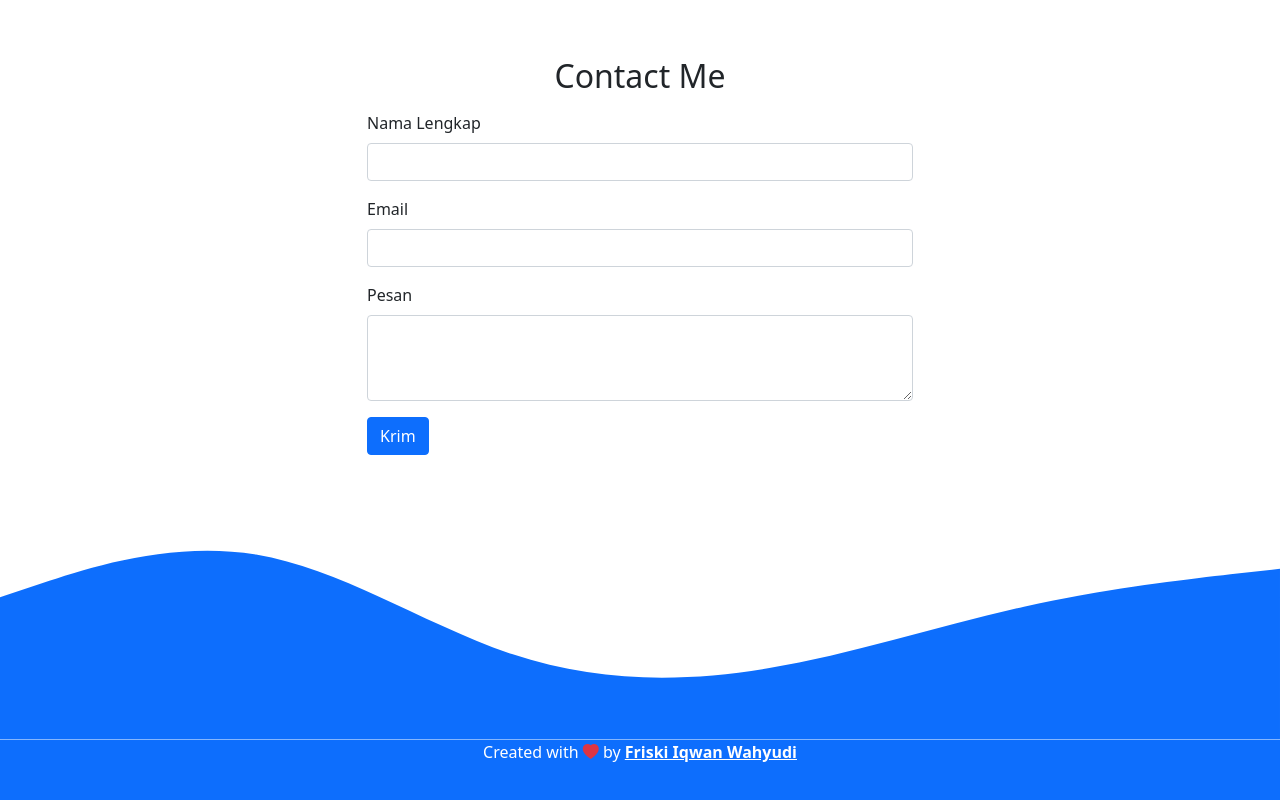
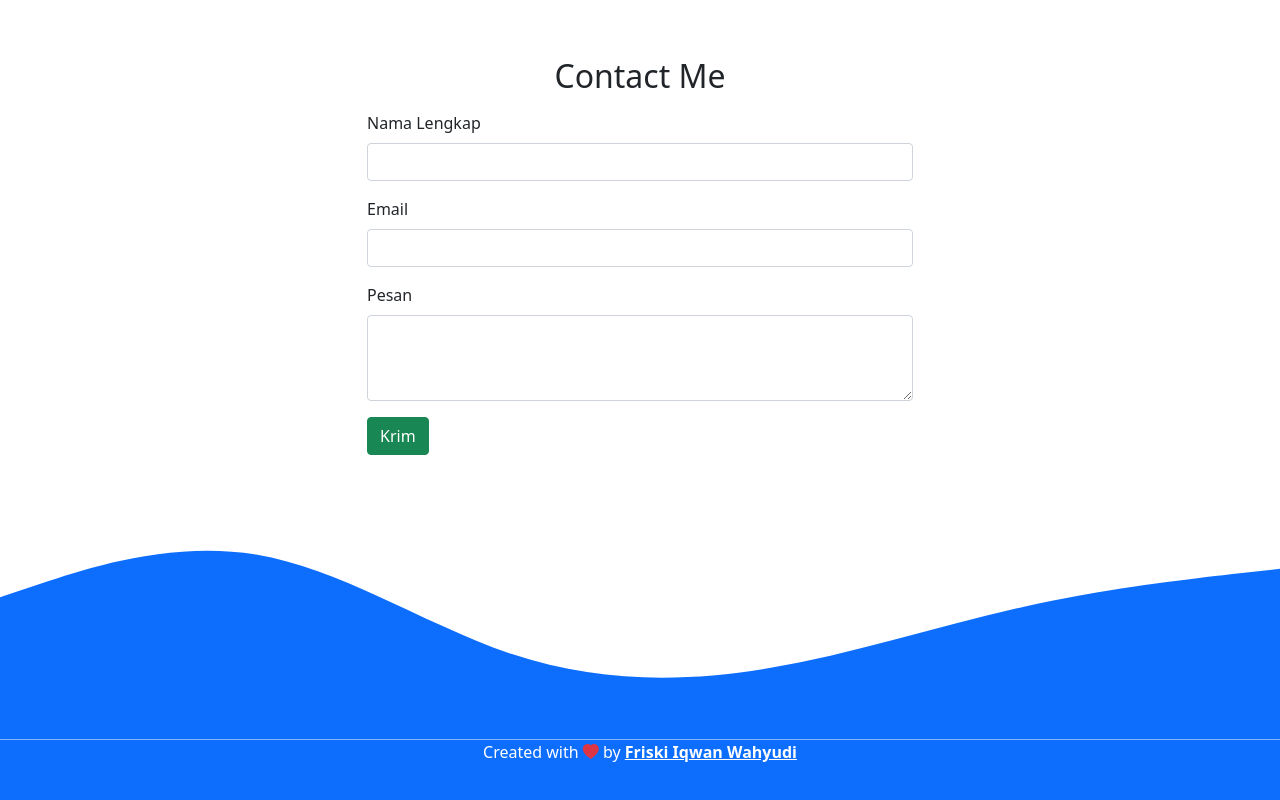
Before and after one commit to FriskiIqwan/Friski.github.io, a plain HTML site: page index.html in a window 1280 px wide. Shown: the part 2453-3253 px from the top of the page. Drawn offline with nearby package versions, Linux system fonts and the light colour scheme.

Commit message:
mengubah warna tombol menjadi hijau

```diff
--- a/index.html
+++ b/index.html
@@ -159,7 +159,7 @@
                 <label for="pesan" class="form-label">Pesan</label>
                 <textarea class="form-control" id="pesan" rows="3"></textarea>
               </div>
-              <button type="submit" class="btn btn-primary">Krim</button>
+              <button type="submit" class="btn btn-success">Krim</button>
             </form>
           </div>
         </div>
```
